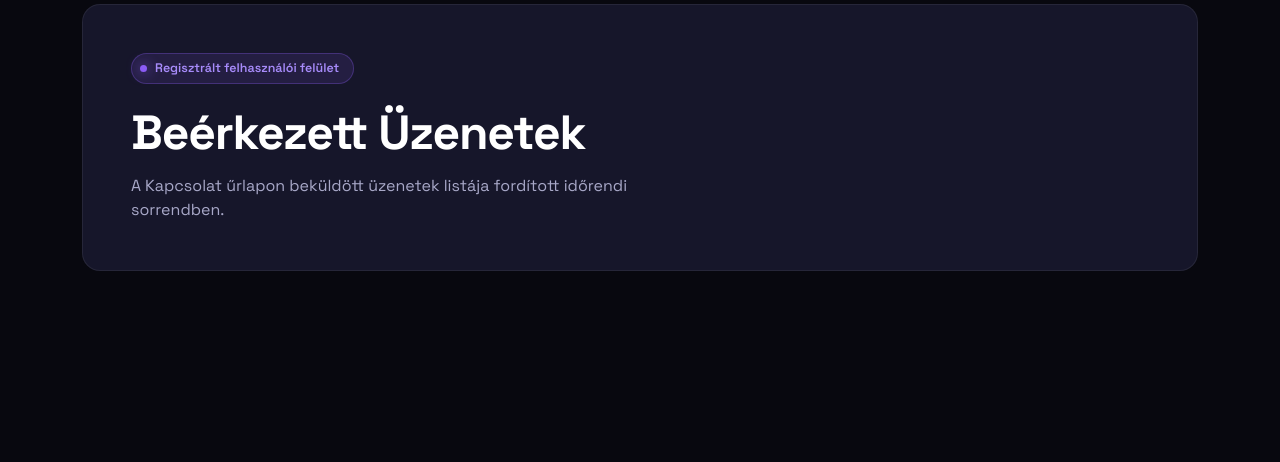
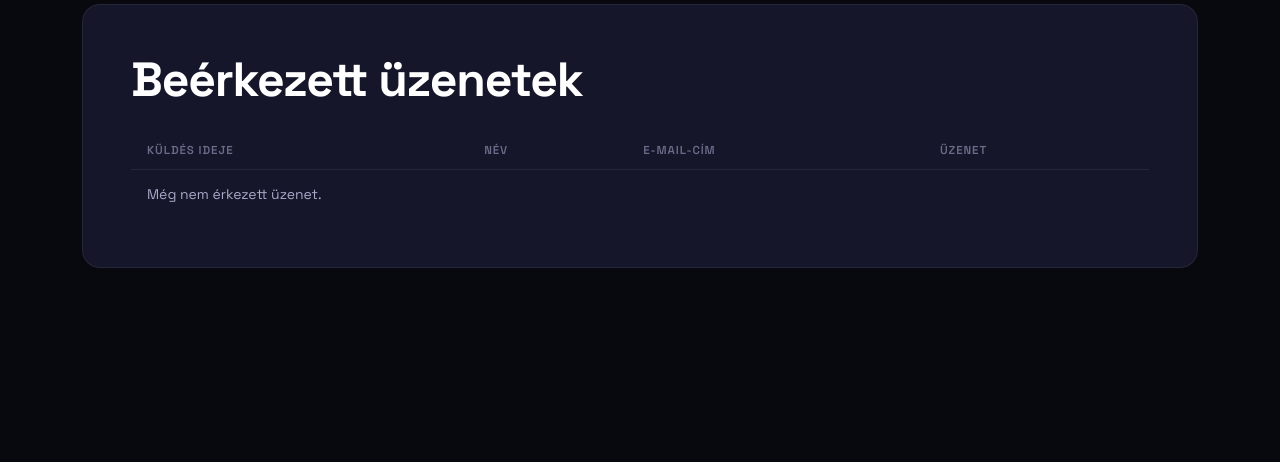
Before and after one commit to elekdaniel67/JavaGyakBead, a Spring Boot app: page /uzenetek in a window 1280 px wide. Shown: the part 68-530 px from the top of the page. Run offline with Spring Boot 4, Linux system fonts and the light colour scheme; a user stored in the database is signed in; data comes from the database, SQL or seed files in the repository; data that the repository does not hold is empty; some of the project's set-up classes (security, data sources, template engines, error pages and the like) are left out, and stand-ins take their place; some libraries are stand-ins or nearby versions.

Commit message:
Uzenetek
bejelentkezve latszanak a küldött üzemetek az uzenet fulon

```diff
--- a/src/main/java/com/example/beadando/controller/PageController.java
+++ b/src/main/java/com/example/beadando/controller/PageController.java
@@ -74,7 +74,8 @@ public class PageController {
     }
 
     @GetMapping("/uzenetek")
-    public String uzenetek() {
+    public String uzenetek(Model model) {
+        model.addAttribute("uzenetek", uzenetRepository.findAllByOrderByKuldveDescIdDesc());
         return "uzenetek";
     }
 
--- a/src/main/java/com/example/beadando/repository/UzenetRepository.java
+++ b/src/main/java/com/example/beadando/repository/UzenetRepository.java
@@ -3,5 +3,8 @@ package com.example.beadando.repository;
 import com.example.beadando.entity.Uzenet;
 import org.springframework.data.jpa.repository.JpaRepository;
 
+import java.util.List;
+
 public interface UzenetRepository extends JpaRepository<Uzenet, Long> {
+    List<Uzenet> findAllByOrderByKuldveDescIdDesc();
 }
--- a/src/main/resources/templates/uzenetek.html
+++ b/src/main/resources/templates/uzenetek.html
@@ -1,12 +1,36 @@
 <!DOCTYPE html>
-<html lang="hu" xmlns:th="http://www.thymeleaf.org" xmlns:sec="http://www.thymeleaf.org/extras/spring-security"
+<html lang="hu" xmlns:th="http://www.thymeleaf.org"
       th:replace="~{layout :: layout('Üzenetek - Szoftverleltár', ~{::section})}">
 <body>
 <section class="container flex-grow-1 py-5">
     <div class="gc p-4 p-md-5 mt-4 afu">
-        <div class="hbadge"><span class="bdot"></span> Regisztrált felhasználói felület</div>
-        <h1 class="stitle text-white">Beérkezett Üzenetek</h1>
-        <p class="ssub mb-0">A Kapcsolat űrlapon beküldött üzenetek listája fordított időrendi sorrendben.</p>
+        <h1 class="stitle text-white mb-4">Beérkezett üzenetek</h1>
+
+        <div class="table-responsive">
+            <table class="db-table">
+                <thead>
+                <tr>
+                    <th scope="col">Küldés ideje</th>
+                    <th scope="col">Név</th>
+                    <th scope="col">E-mail-cím</th>
+                    <th scope="col">Üzenet</th>
+                </tr>
+                </thead>
+                <tbody>
+                <tr th:if="${#lists.isEmpty(uzenetek)}">
+                    <td colspan="4">Még nem érkezett üzenet.</td>
+                </tr>
+                <tr th:each="uzenet : ${uzenetek}">
+                    <td class="text-nowrap"
+                        th:text="${#temporals.format(uzenet.kuldve, 'yyyy. MM. dd. HH:mm:ss', 'Europe/Budapest')}"></td>
+                    <td th:text="${uzenet.nev}"></td>
+                    <td th:text="${uzenet.email}"></td>
+                    <td style="white-space: pre-wrap; overflow-wrap: anywhere;"
+                        th:text="${uzenet.szoveg}"></td>
+                </tr>
+                </tbody>
+            </table>
+        </div>
     </div>
 </section>
 </body>
```
